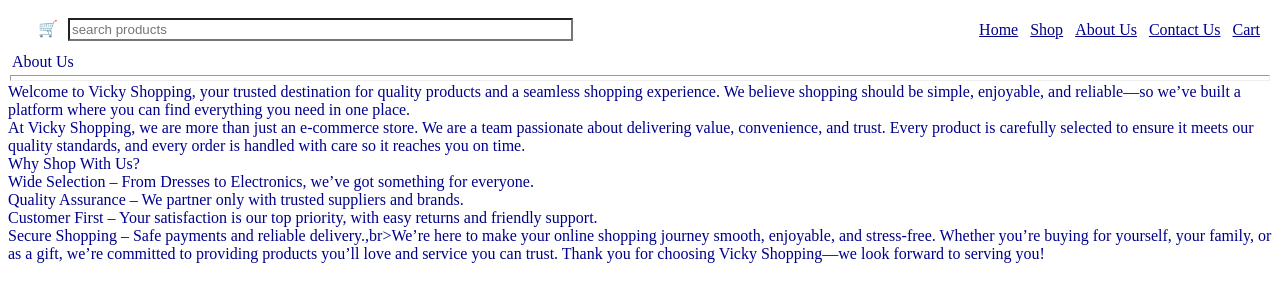
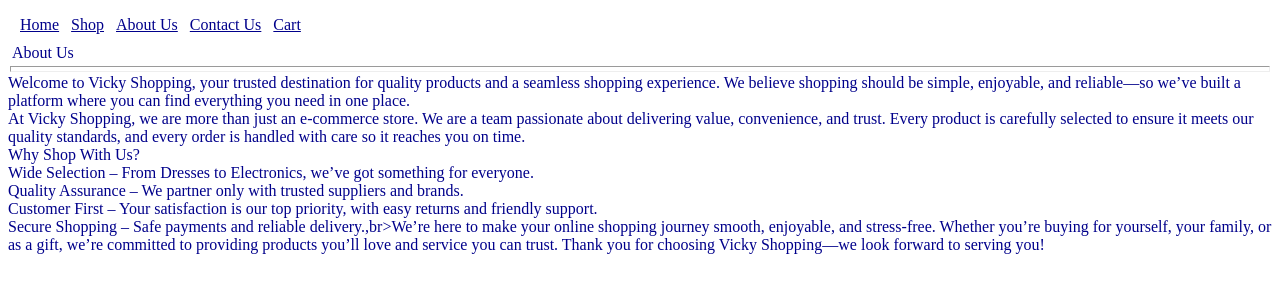
Before and after one commit to Gvigneshwari/Ecommercewithmanypages, a plain HTML site: page About.html in a window 1280 px wide. Drawn offline with Linux system fonts and the light colour scheme.

Commit message:
Update About.html

```diff
--- a/About.html
+++ b/About.html
@@ -20,9 +20,6 @@
         </div>
     </div>
     <nav class="nav">
-        <div class="a">
-          <p class="logo">🛒</p>
-          <input type="search" placeholder="search products" size="60px"></div>
         <div class="b">
             <a href="index.html">Home</a>
             <a href="Shop.html">Shop</a>
```
